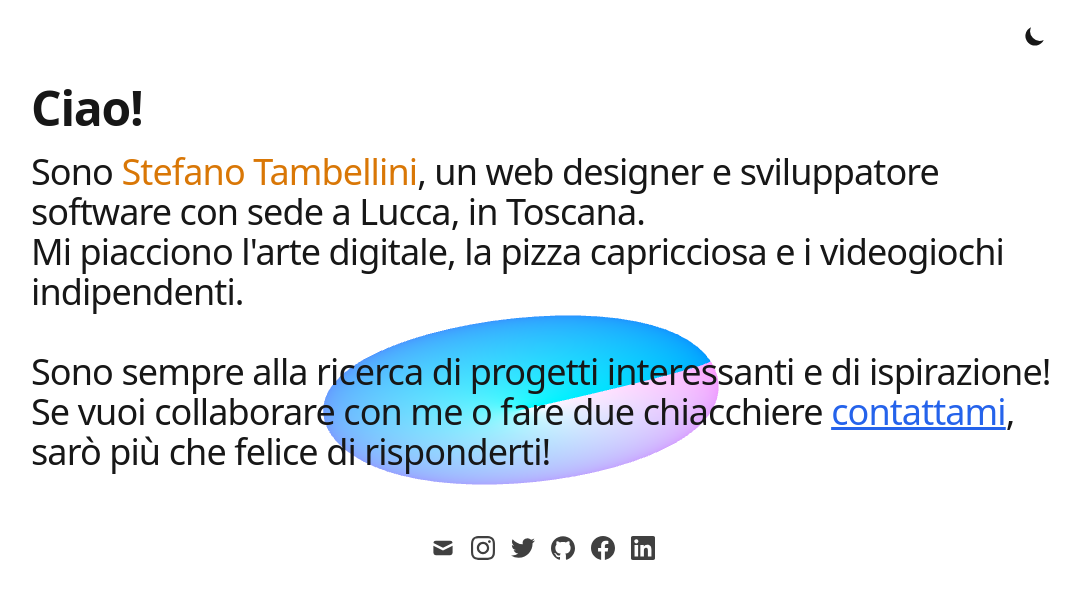
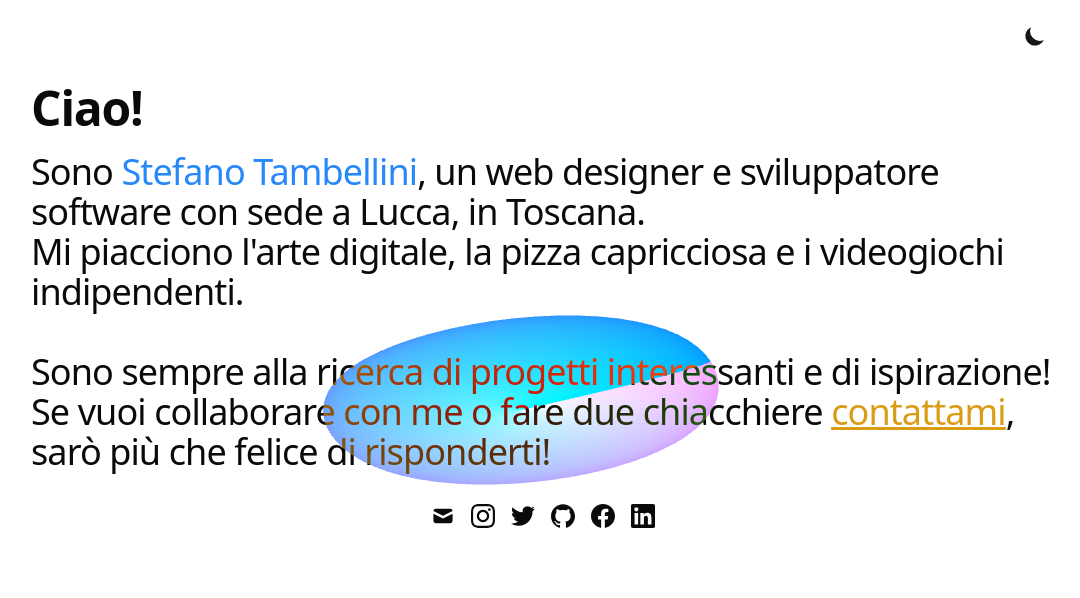
Before and after one commit to vesparotta/stefanotambellini-website, a Next.js app: page / in a window 1280 px wide. Shown: the top 598 px of the page, without its empty margins (97-1177 px from the left). Built offline with nearby package versions, Linux system fonts and the light colour scheme.

Commit message:
wip fixino manca solo sonia

```diff
--- a/components/Container.tsx
+++ b/components/Container.tsx
@@ -5,9 +5,7 @@ const Container: FunctionComponent<{ className?: string }> = ({
   className,
 }) => {
   return (
-    <div
-      className={`relative z-10 h-screen w-100 container mx-auto px-4 ${className}`}
-    >
+    <div className={`h-screen w-100 container mx-auto px-4 ${className}`}>
       <div className="max-w-3xl px-4 mx-auto sm:px-6 xl:max-w-5xl xl:px-0 h-100 flex flex-col justify-center">
         {children}
       </div>
--- a/components/Footer.tsx
+++ b/components/Footer.tsx
@@ -12,7 +12,7 @@ import ThemeSwitch from "./ThemeSwitch";
 const Footer: FunctionComponent = () => {
   return (
     <footer>
-      <div className="flex flex-col items-center mt-16">
+      <div className="flex flex-col items-center m-8">
         <div className="flex mb-3 space-x-4">
           <SocialIcon
             kind="mail"
--- a/components/SimpleIcon.tsx
+++ b/components/SimpleIcon.tsx
@@ -53,7 +53,7 @@ const SocialIcon: FunctionComponent<SocialIconProps> = ({
     >
       <span className="sr-only">{kind}</span>
       <SocialSvg
-        className={`fill-current text-gray-700 dark:text-gray-200 hover:text-blue-500 dark:hover:text-blue-400 h-${size} w-${size}`}
+        className={`fill-current dark:text-gray-900 text-gray-100 hover:text-blue-500 dark:hover:text-blue-400 h-${size} w-${size}`}
       />
     </a>
   );
--- a/pages/index.tsx
+++ b/pages/index.tsx
@@ -17,12 +17,14 @@ const Home: NextPage = () => {
           <ThemeSwitch />
         </div>
 
-        <div className="flex flex-col mix-blend-exclusion">
+        <div className="flex flex-col mix-blend-exclusion text-gray-100" style= {{
+          willChange: "opacity"
+        }}>
           <main className="mb-auto">
             <div>
               <div className="xs:pt-10 md:pt-8">
                 <PageTitle>Ciao!</PageTitle>
-                <div className="pt-5 text-xl md:text-4xl leading-9 sm:leading-10 md:leading-14 tracking-tight">
+                <div className="pt-5 text-2xl md:text-4xl leading-9 sm:leading-10 md:leading-14 tracking-tight">
                   <p>
                     Sono{" "}
                     <span className="text-yellow-600">Stefano Tambellini</span>
```
